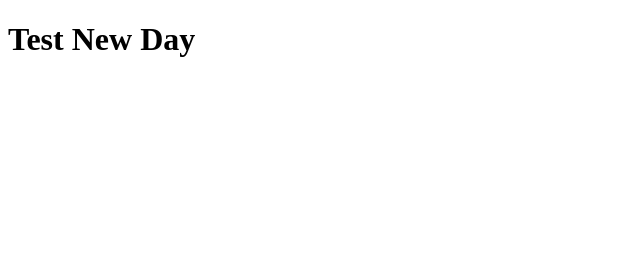
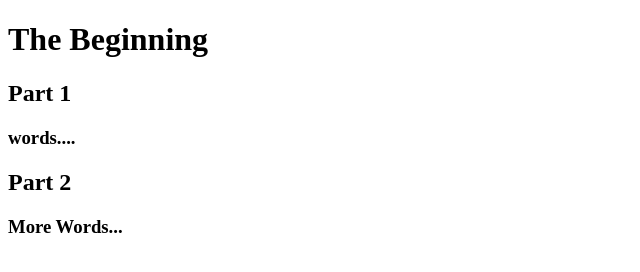
Before and after one commit to fulk40/Webpage-Project-1, a plain HTML site: page index.html in a window 1280 px wide. Shown: the whole page, without its empty margins (0-640 px from the left). Drawn offline with Linux system fonts and the light colour scheme.

Commit message:
boilerplate from nothing

```diff
--- a/index.html
+++ b/index.html
@@ -1,15 +1,16 @@
 <!DOCTYPE html>
-<html lang="en">
+<html>
     <head>
-        <meta charset="utf-8">
-        <title> My First Webpage</title>
+        <meta cahrset utc-8>
+        <title>
+            My Webpage
+        </title>
     </head>
-
     <body>
-        <h1>Test New Day<h1>
-        <h1></h1>
-        <h1></h1>
-        <h1></h1>
-        <h1></h1>
+        <h1>The Beginning</h1>
+        <h2>Part 1</h2>
+        <h3>words....</h3>
+        <h2>Part 2</h2>
+        <h3>More Words...</h3>
     </body>
 </html>
```
